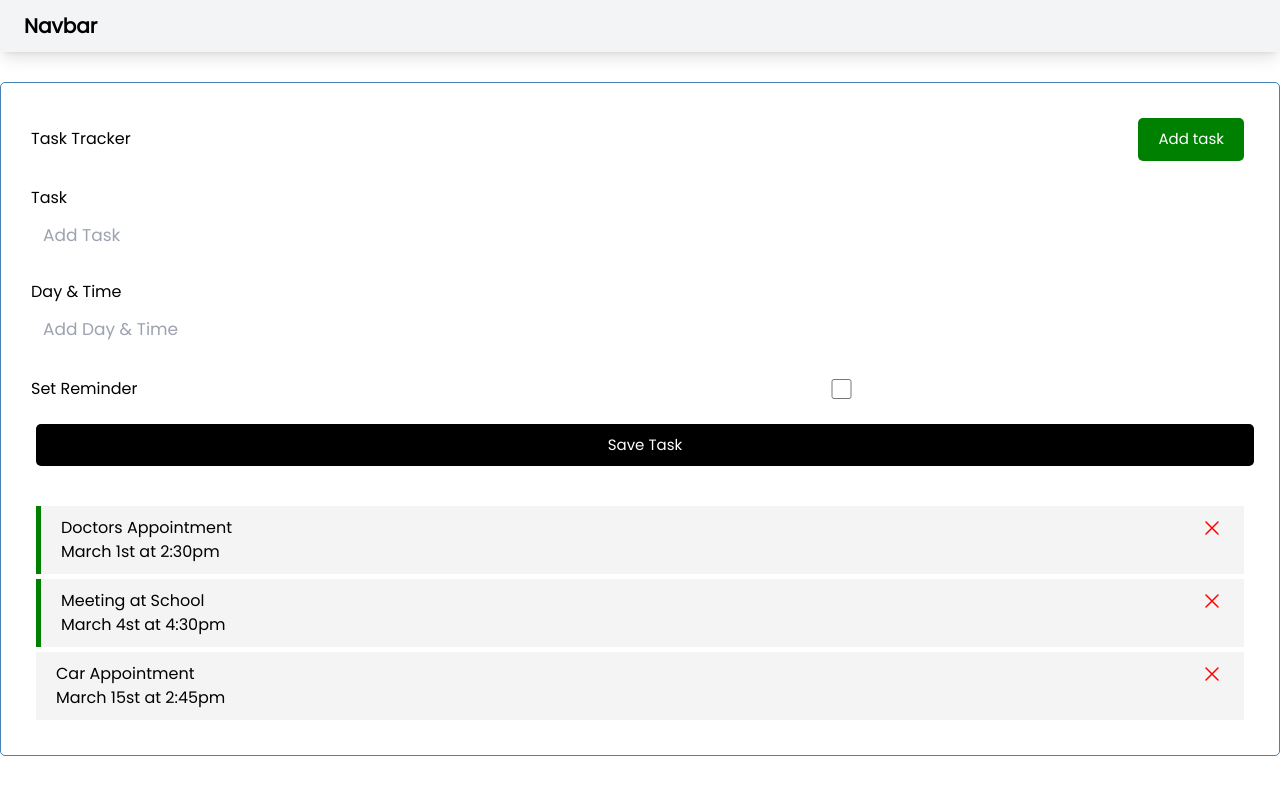
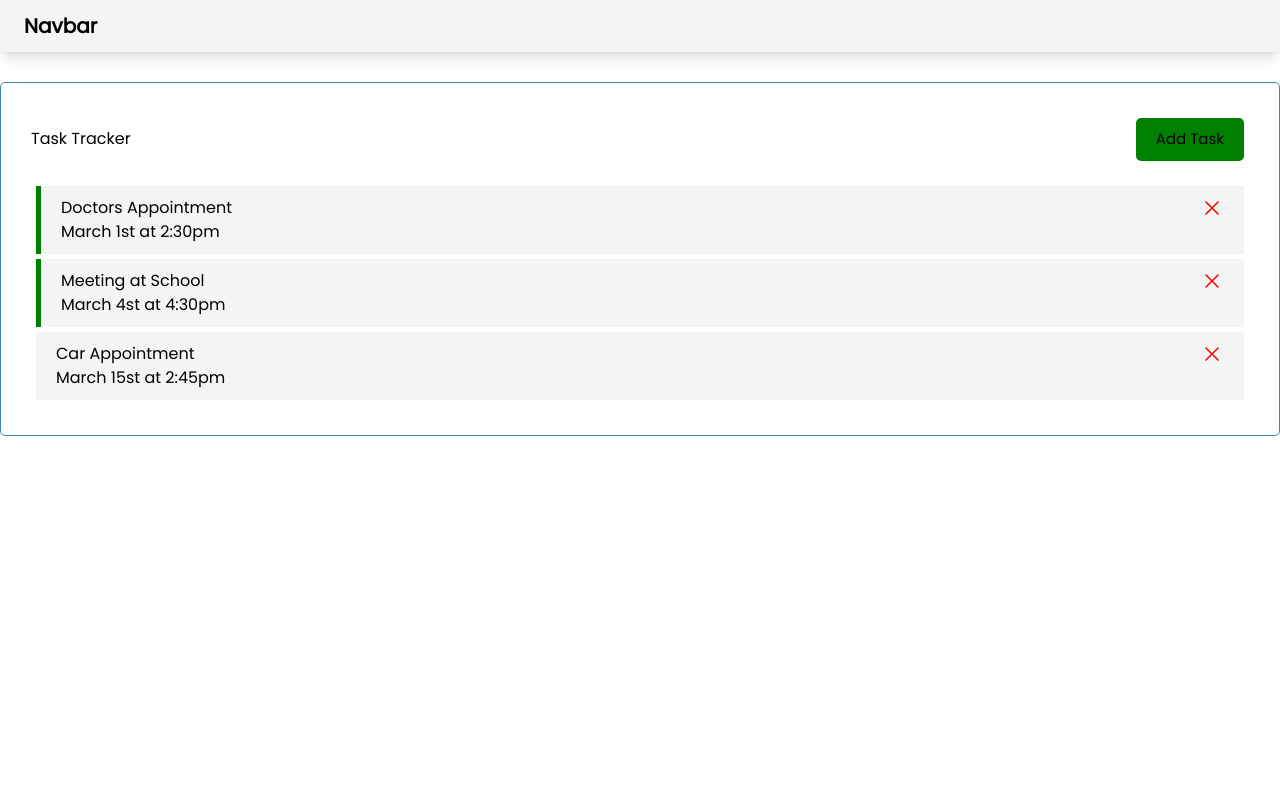
Before and after one commit to JensKristianMadsen/vue.js_tailwind_nodejs_mysql_Dashboard_TodoLidt, a Vue app in the folder client/: page / in a window 1280 px wide. Shown: the top 794 px of the page. Built offline with nearby package versions, Linux system fonts and the light colour scheme.

Commit message:
Ui is don

```diff
--- a/client/src/App.vue
+++ b/client/src/App.vue
@@ -3,8 +3,11 @@
 
  <div class="container">
 <!--parent component props from Header.vue -->
-   <Header title="Task Tracker" />
-   <AddTask />
+   <Header @toggle-add-task="toggleAddTask" title="Task Tracker" :showAddTask="showAddTask" />
+   <div v-show="showAddTask">
+    <AddTask @add-task="addTask" />
+   </div>
+
    <Tasks @toggle-reminder="toggleReminder" @delete-task="deleteTask" :tasks="tasks" />
 
  </div>
@@ -12,6 +15,7 @@
 
 <script>
 /* imports */
+
 // Header
 import Header from './components/Header.vue';
 // Navbar
@@ -21,6 +25,8 @@ import Tasks from './components/Tasks.vue';
 // AddTask
 import AddTask from './components/AddTask.vue';
 
+
+/* export default */
 export default {
  name: 'App',
  components: {
@@ -29,12 +35,25 @@ export default {
    Tasks,
    AddTask
  },
+
+/* data */
  data() {
    return {
-     tasks: []
+     tasks: [],
+     showAddTask: false
    }
  },
+
+ /* methods */
  methods: {
+  toggleAddTask() {
+    this.showAddTask = !this.showAddTask
+  },
+
+  addTask(task) {
+    this.tasks = [...this.tasks, task]
+  },
+
   deleteTask(id) {
     if(confirm('Are you sure?')) {
       this.tasks = this.tasks.filter((task) => task.id !== id);
@@ -48,7 +67,7 @@ export default {
     ? {...task, reminder: !task.reminder} : task)
   },
  },
-
+/* Lifecycle */
  created() {
    this.tasks = [
      {
@@ -96,7 +115,7 @@ body {
 .btn {
  display: inline-block;
  background: #000;
- color: #fff;
+ color: #000000;
  border: none;
  padding: 10px 20px;
  margin: 5px;
--- a/client/src/components/AddTask.vue
+++ b/client/src/components/AddTask.vue
@@ -6,12 +6,7 @@
       </div>
       <div class="form-control">
         <label>Day & Time</label>
-        <input
-          type="text"
-          v-model="day"
-          name="day"
-          placeholder="Add Day & Time"
-        />
+        <input type="text" v-model="day" name="day" placeholder="Add Day & Time" />
       </div>
       <div class="form-control form-control-check">
         <label>Set Reminder</label>
@@ -32,6 +27,34 @@
                 reminder: false
             }
         },
+        methods: {
+          onSubmit(e) {
+            e.preventDefault()
+
+            if(!this.text) {
+              alert('Please add a task');
+              return
+            }
+            if(!this.day) {
+              alert('Please add a day and time');
+              return
+            }
+
+            const newTask = {
+              id: Math.floor(Math.random() * 100000),
+              text: this.text,
+              day: this.day,
+              reminder: this.reminder,
+            }
+
+            this.$emit('add-task', newTask);
+
+            this.text = '';
+            this.day = '';
+            this.reminder = false;
+
+          }
+        }
 
     }
 </script>
--- a/client/src/components/Button.vue
+++ b/client/src/components/Button.vue
@@ -16,7 +16,7 @@ export default{
     },
     methods: {
         onclick() {
-            console.log('click')
+           this.$emit('btn-click');
         },
     }
 }
--- a/client/src/components/Header.vue
+++ b/client/src/components/Header.vue
@@ -2,13 +2,16 @@
     <header>
         <!--  Child component to App.vue-->
         <h1>{{ title }}</h1>
-
-        <Button text="Add task" color="green" />
+        <Button
+            @btn-click="$emit('toggle-add-task')"
+            :text="showAddTask ? 'Close' : 'Add Task'"
+            :color="showAddTask ? 'red' : 'green'" />
 
     </header>
 </template>
 
 <script>
+
 import Button from './Button.vue';
 
 
@@ -16,6 +19,7 @@ export default {
     name: 'Header',
     props:{
         title: String,
+        showAddTask: Boolean,
     },
     components: {
         Button
```
